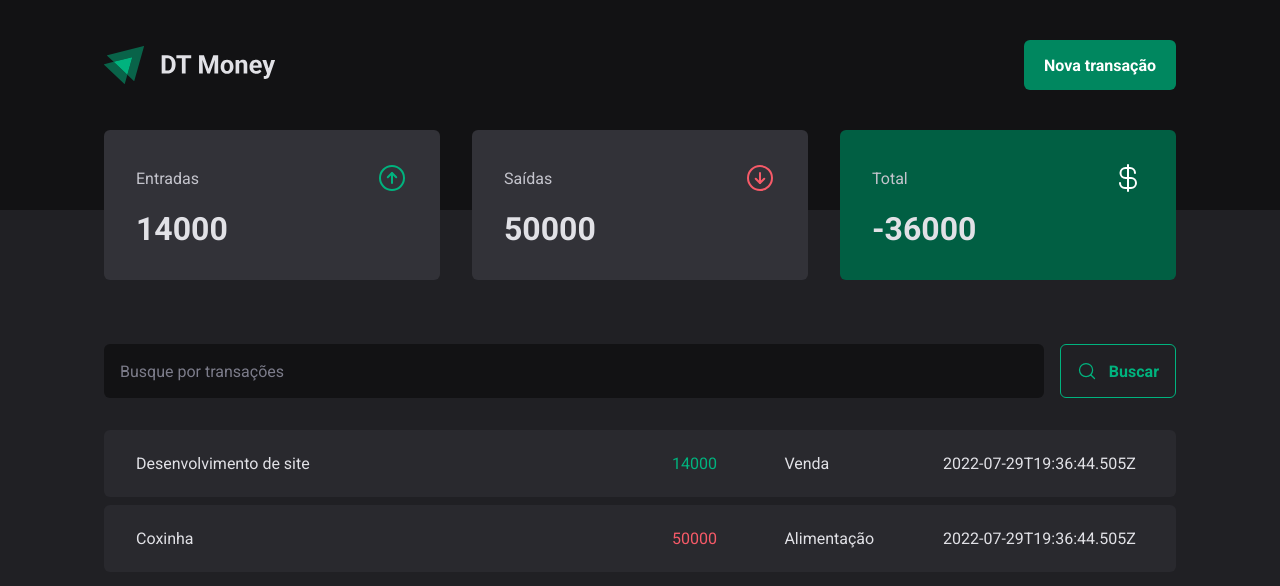
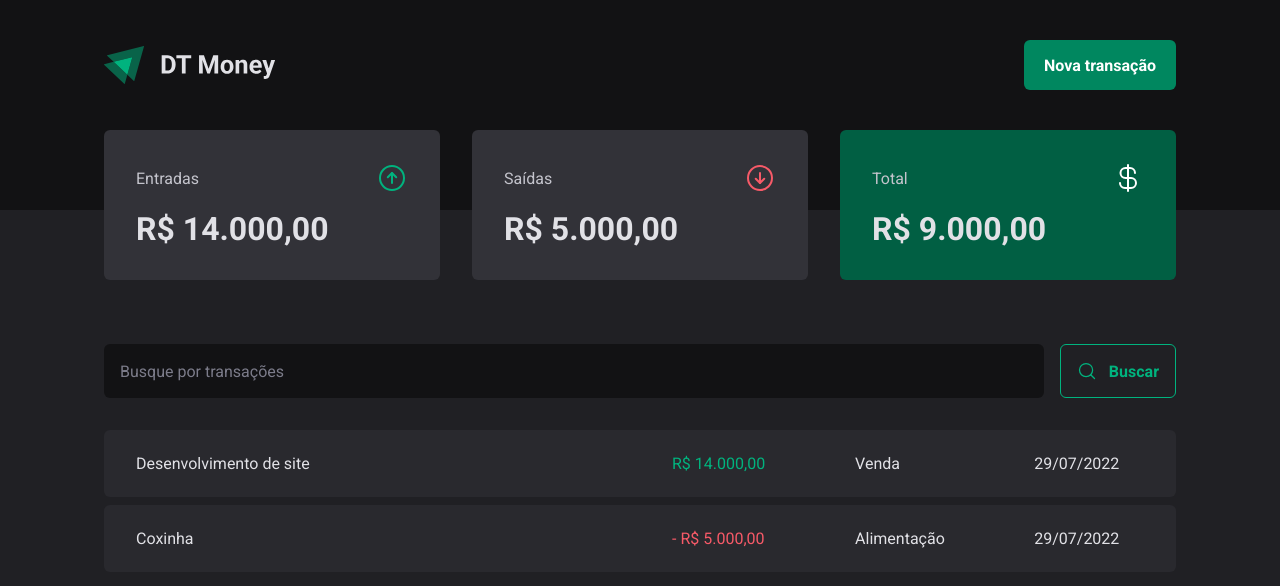
Before and after one commit to matheus-augusto327/DT-Money, a React (Vite) app: page / in a window 1280 px wide. Shown: the top 586 px of the page. Built offline with nearby package versions, Linux system fonts and the light colour scheme; data requests are answered from the project's data file.

Commit message:
Formatting values

```diff
--- a/server.json
+++ b/server.json
@@ -13,7 +13,7 @@
       "description": "Coxinha",
       "type": "outcome",
       "category": "Alimentação",
-      "price": 50000,
+      "price": 5000,
       "createdAt": "2022-07-29T19:36:44.505Z"
     }
   ]
--- a/src/components/Summary/index.tsx
+++ b/src/components/Summary/index.tsx
@@ -2,6 +2,7 @@
 import { ArrowCircleDown, ArrowCircleUp, CurrencyDollar } from "phosphor-react";
 import { useContext } from "react";
 import { TransactionsContext } from "../../contexts/TransactionsContext";
+import { priceFormatter } from "../../utils/formatter";
 
 export function Summary() {
   const { transactions } = useContext(TransactionsContext)
@@ -33,7 +34,7 @@
           <ArrowCircleUp size={32} color='#00b37e' />
         </header>
 
-        <strong>{summary.income}</strong>
+        <strong>{priceFormatter.format(summary.income)}</strong>
       </SummaryCard>
 
       <SummaryCard>
@@ -42,7 +43,7 @@
           <ArrowCircleDown size={32} color='#f75a68' />
         </header>
 
-        <strong>{summary.outcome}</strong>
+        <strong>{priceFormatter.format(summary.outcome)}</strong>
       </SummaryCard>
 
       <SummaryCard variant="green">
@@ -51,7 +52,7 @@
           <CurrencyDollar size={32} color='#fff' />
         </header>
 
-        <strong>{summary.total}</strong>
+        <strong>{priceFormatter.format(summary.total)}</strong>
       </SummaryCard>
 
     </SummaryContainer>
--- a/src/pages/Transactions/index.tsx
+++ b/src/pages/Transactions/index.tsx
@@ -2,6 +2,7 @@
 import { Header } from "../../components/Header";
 import { Summary } from "../../components/Summary";
 import { TransactionsContext } from "../../contexts/TransactionsContext";
+import { dateFormatter, priceFormatter } from "../../utils/formatter";
 import { SearchForm } from "./components/SearchForm";
 import { PriceHighlight, TransactionsContainer, TransactionsTable } from "./styles";
 
@@ -23,11 +24,12 @@
                   <td width="50%">{transaction.description}</td>
                   <td>
                     <PriceHighlight variant={transaction.type}>
-                      {transaction.price}
+                      {transaction.type === 'outcome' && '- '}
+                      {priceFormatter.format(transaction.price)}
                     </PriceHighlight>
                   </td>
                   <td>{transaction.category}</td>
-                  <td>{transaction.createdAt}</td>
+                  <td>{dateFormatter.format(new Date(transaction.createdAt))}</td>
                 </tr>
               )
             })}
--- /dev/null
+++ b/src/utils/formatter.ts
@@ -0,0 +1,6 @@
+export const dateFormatter = new Intl.DateTimeFormat('pt-BR');
+
+export const priceFormatter = new Intl.NumberFormat('pt-BR', {
+  style: 'currency',
+  currency: 'BRL',
+});
```
